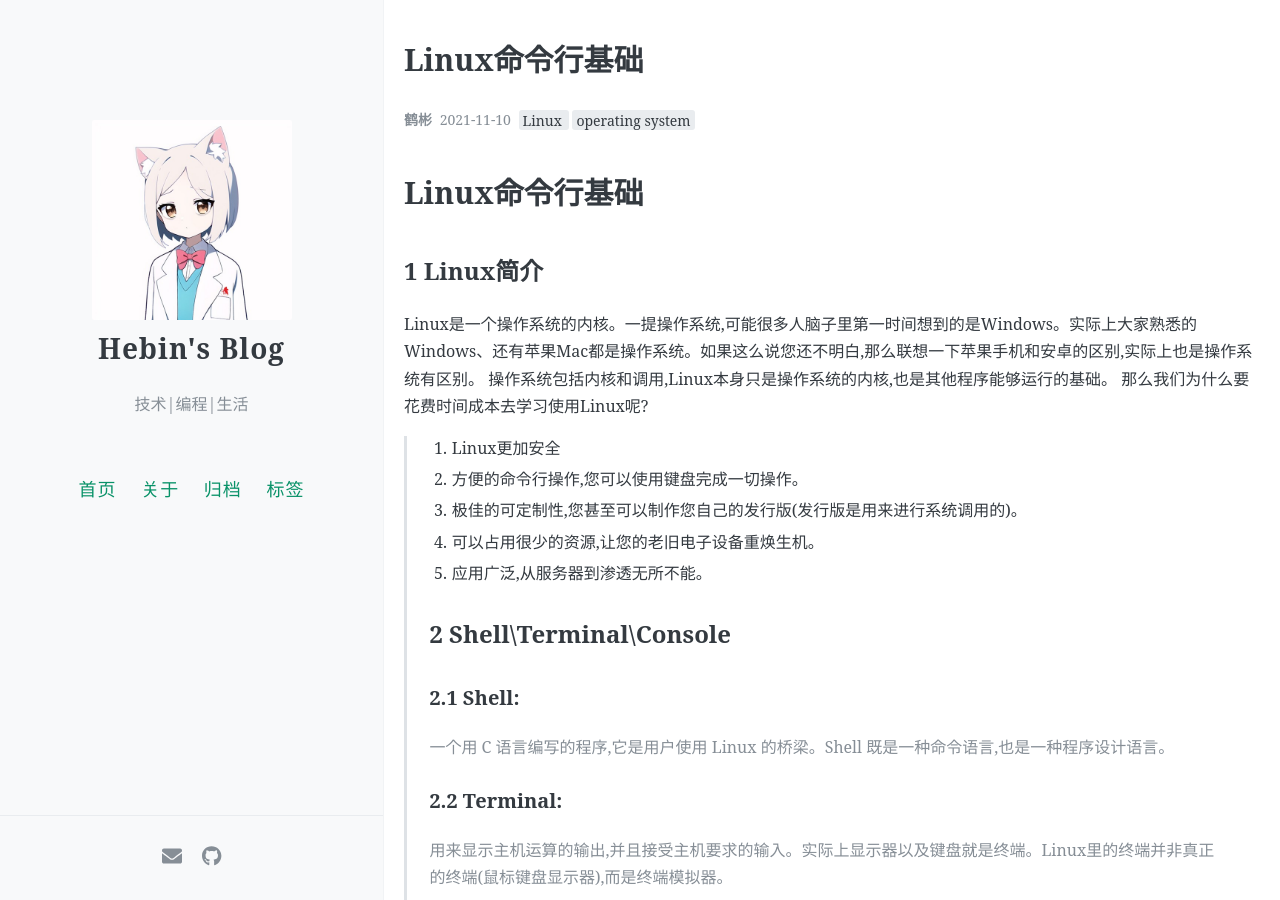
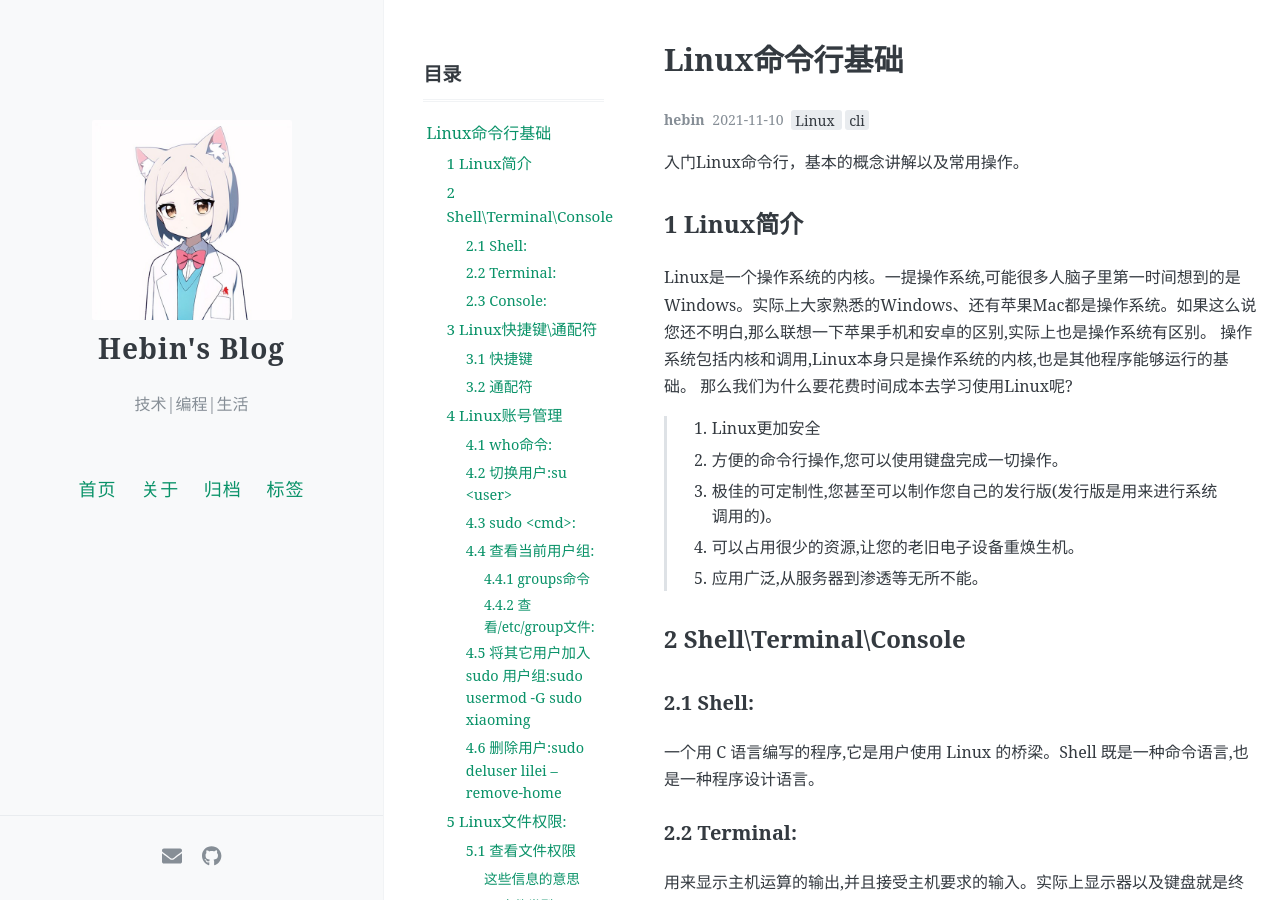
Before and after one commit to Hebin-zhang/Hebin-zhang.github.io, a Jekyll site: the page built from _posts/2021-12-10-Linux命令行基础.md, in a window 1280 px wide and 900 px high. Built offline with Jekyll 4.4.1, drawn with Linux system fonts in a browser that asks for light colours; comment, search, counter and statistics services are not loaded.

Commit message:
Update 2021-12-10-Linux命令行基础.md

```diff
--- a/_posts/2021-12-10-Linux命令行基础.md
+++ b/_posts/2021-12-10-Linux命令行基础.md
@@ -1,16 +1,15 @@
 ---
 layout:     post
 title:      Linux命令行基础
-subtitle:   入门Linux命令行，基本的概念讲解以及常用操作。
 date:       2021-11-10
-author:     鹤彬
-header-img: img/linux.jpg
-catalog: true
-tags:
-    - Linux
-    - operating system
+author:     hebin
+tags: [Linux, cli]
+comments: true
+toc: true
 ---
-# Linux命令行基础
+
+入门Linux命令行，基本的概念讲解以及常用操作。
+
 ## 1 Linux简介
 Linux是一个操作系统的内核。一提操作系统,可能很多人脑子里第一时间想到的是Windows。实际上大家熟悉的Windows、还有苹果Mac都是操作系统。如果这么说您还不明白,那么联想一下苹果手机和安卓的区别,实际上也是操作系统有区别。
 	操作系统包括内核和调用,Linux本身只是操作系统的内核,也是其他程序能够运行的基础。
@@ -19,9 +18,10 @@ Linux是一个操作系统的内核。一提操作系统,可能很多人脑子
 >2.	方便的命令行操作,您可以使用键盘完成一切操作。
 >3.	极佳的可定制性,您甚至可以制作您自己的发行版(发行版是用来进行系统调用的)。
 >4.	可以占用很少的资源,让您的老旧电子设备重焕生机。
->5.	应用广泛,从服务器到渗透无所不能。
->
+>5.	应用广泛,从服务器到渗透等无所不能。
+
 ## 2 Shell\Terminal\Console
+
 ### 2.1 Shell:
 一个用 C 语言编写的程序,它是用户使用 Linux 的桥梁。Shell 既是一种命令语言,也是一种程序设计语言。
 ### 2.2 Terminal:
```
